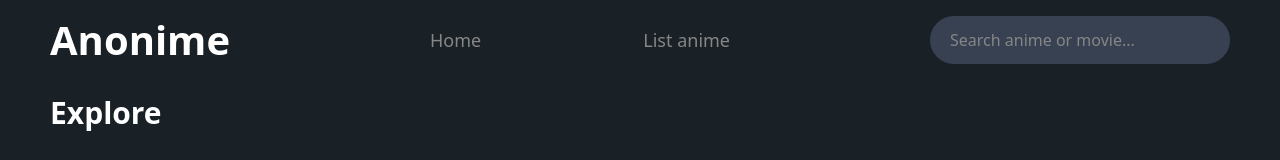
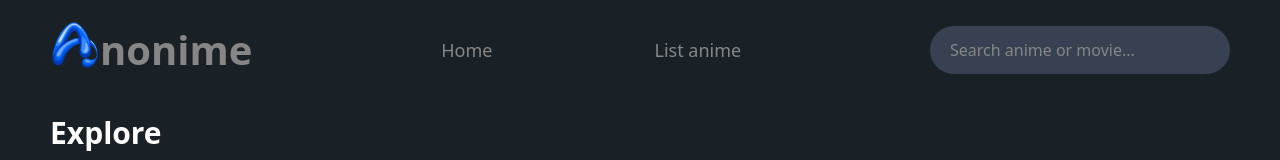
Before and after one commit to PhuNguyenPhong5524/midterm-two, a React (Vite) app: page / in a window 1280 px wide. Shown: the top 160 px of the page. Built offline with nearby package versions, Linux system fonts and the light colour scheme; no server answers.

Commit message:
update header

```diff
--- a/index.html
+++ b/index.html
@@ -4,7 +4,7 @@
     <meta charset="UTF-8" />
     <link rel="icon" type="logo" href="/images/logo-midterm.png" />
     <meta name="viewport" content="width=device-width, initial-scale=1.0" />
-    <title>midterm</title>
+    <title>nonime - Midterm</title>
   </head>
   <body>
     <div id="root"></div>
--- a/src/components/layout/Header.jsx
+++ b/src/components/layout/Header.jsx
@@ -4,7 +4,7 @@ const Header = () => {
     return (
         <header
             className="
-                max-w-[1180px] mx-auto py-[10px] flex justify-between items-center
+                max-w-[1180px] mx-auto py-[20px] flex justify-between items-center
             "
         >
             {/* Logo */}
@@ -15,7 +15,10 @@ const Header = () => {
                             text-[40px] font-bold
                         "
                     >
-                        Anonime
+                        <div className="flex">
+                            <img src="/images/logo-midterm.png" className="w-[50px] h-[50px]" alt="" />
+                            <span className="text-[#868686]">nonime</span>
+                        </div>
                     </a>
                 </div>
             {/* Nav */}
```
